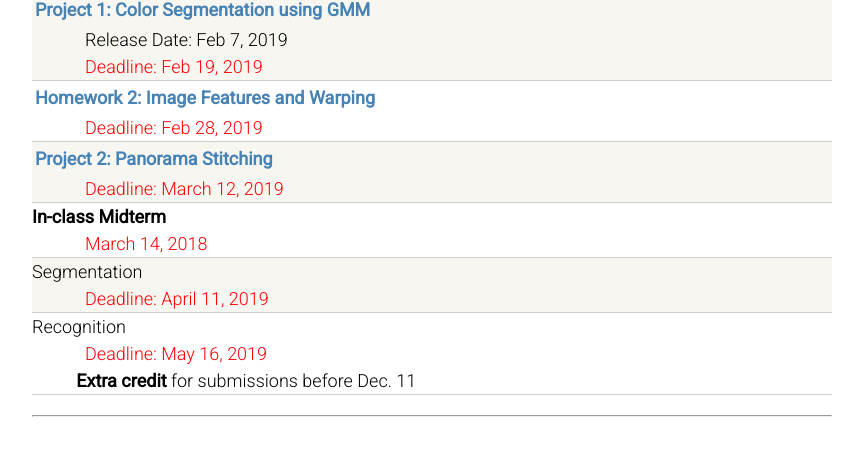
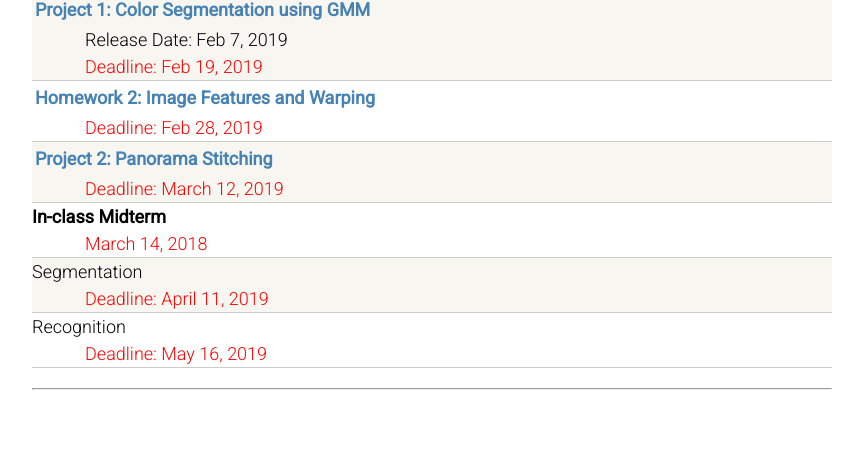
Before and after one commit to cmsc426spring2019/cmsc426spring2019.github.io, a Jekyll site: the page built from notes.html, in a window 1280 px wide and 900 px high, scrolled down 1213 px, cut to the strip 0-454 px from the top of the window. Shown: the whole strip, without its empty margins (208-1071 px from the left). Built offline with Jekyll 4.4.1, drawn with Linux system fonts in a browser that asks for light colours.

Commit message:
Update notes.html

```diff
--- a/notes.html
+++ b/notes.html
@@ -161,7 +161,7 @@ permalink: /notes
 	    <p>Recognition </p>
 	<ul style="list-style-type:none">
 	<li> <font color="red">&#160 Deadline: May 16, 2019</font></li>
-        <li> <b>Extra credit</b> for submissions before Dec. 11</li>
+     <!--   <li> <b>Extra credit</b> for submissions before Dec. 11</li>-->
 	</ul>
     </div>
 
```
